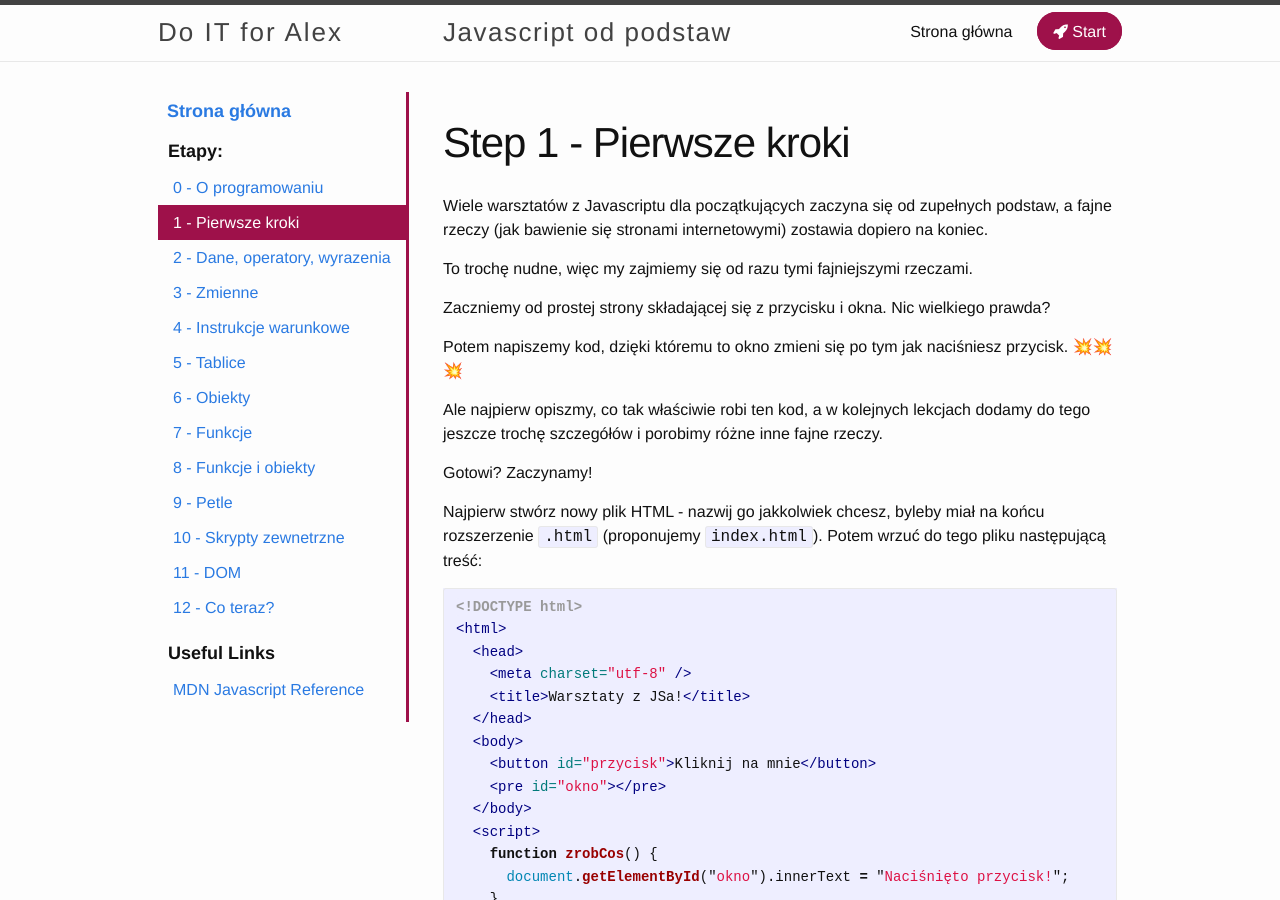
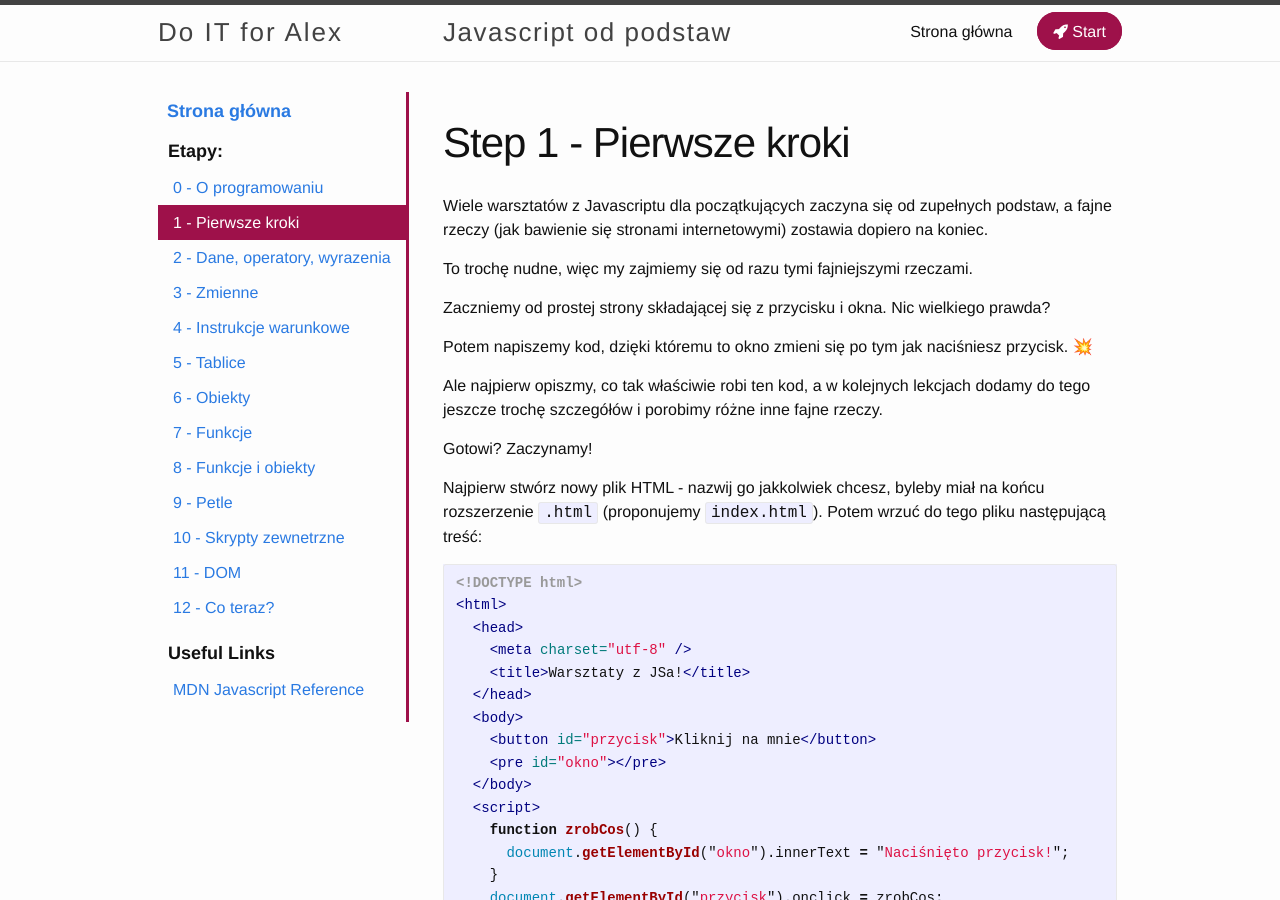
Before and after one commit to doITforAlex/JavaScript, a Jekyll site: the page built from _steps/step1-pierwsze-kroki.md, in a window 1280 px wide and 900 px high. Built offline with Jekyll 4.4.1, drawn with Linux system fonts in a browser that asks for light colours; nearby versions of some CDN libraries.

Commit message:
formatowanie

```diff
--- a/_steps/step1-pierwsze-kroki.md
+++ b/_steps/step1-pierwsze-kroki.md
@@ -11,7 +11,7 @@ To trochę nudne, więc my zajmiemy się od razu tymi fajniejszymi rzeczami.
 
 Zaczniemy od prostej strony składającej się z przycisku i okna. Nic wielkiego prawda?
 
-Potem napiszemy kod, dzięki któremu to okno zmieni się po tym jak naciśniesz przycisk. 💥💥💥
+Potem napiszemy kod, dzięki któremu to okno zmieni się po tym jak naciśniesz przycisk. 💥
 
 Ale najpierw opiszmy, co tak właściwie robi ten kod, a w kolejnych lekcjach dodamy do tego jeszcze trochę szczegółów i porobimy różne inne fajne rzeczy.
 
```
